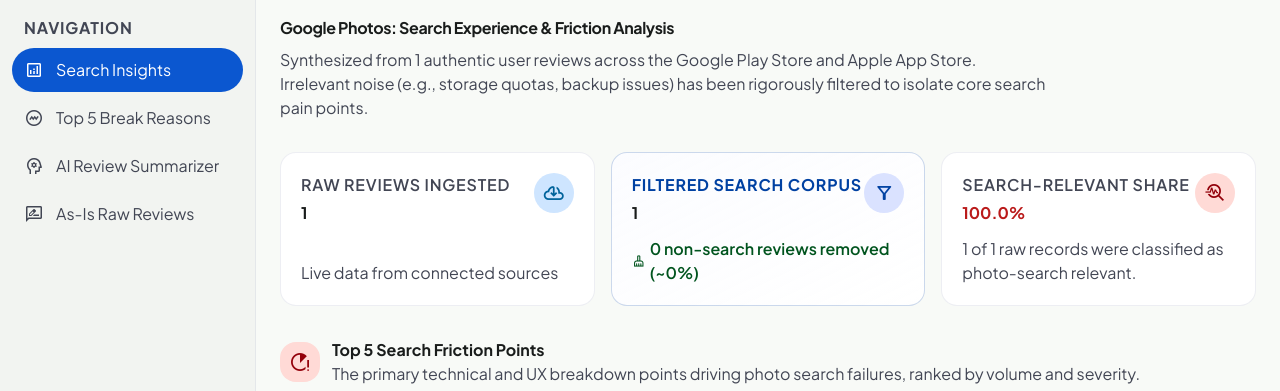
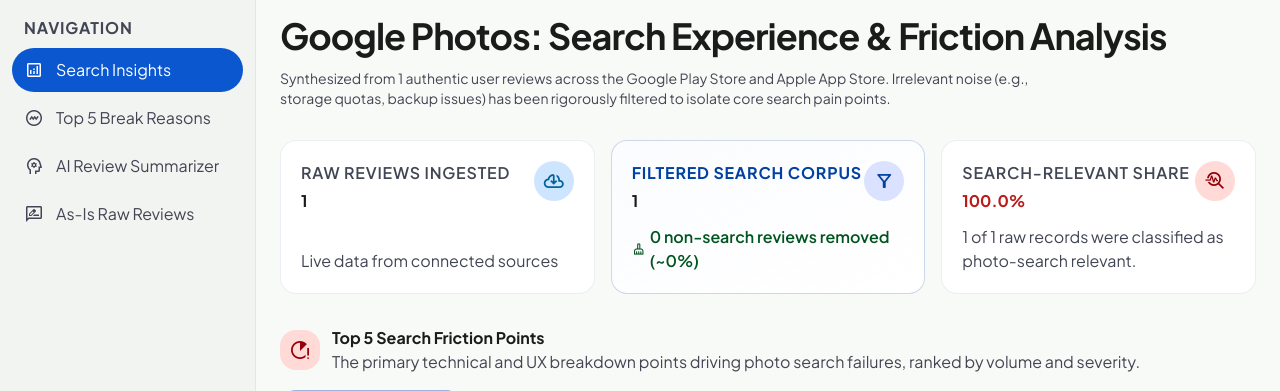
Before and after one commit to shruti7jain/Google_Photo, a FastAPI app: template discovery-engine/dashboard/templates/index.html in a window 1280 px wide. Shown: the part 64-455 px from the top of the page. Run offline with FastAPI, Linux system fonts and the light colour scheme; the template is opened without the code that fills it: most values are stand-ins (such as "Sample title", 1, 10 or a date in 2020); some libraries are stand-ins or nearby versions.

Commit message:
Adjust banner font sizes

```diff
--- a/discovery-engine/dashboard/templates/index.html
+++ b/discovery-engine/dashboard/templates/index.html
@@ -150,9 +150,9 @@
       <!-- Page Banner -->
       <section id="overview" class="flex flex-col gap-2">
         <div class="flex items-center gap-2">
-          <h1 class="font-headline-lg text-headline-lg text-on-surface font-bold tracking-tight">Google Photos: Search Experience & Friction Analysis</h1>
+          <h1 class="font-headline-lg text-3xl sm:text-4xl text-on-surface font-bold tracking-tight">Google Photos: Search Experience & Friction Analysis</h1>
         </div>
-        <p class="font-body-md text-body-md text-on-surface-variant max-w-3xl">
+        <p class="font-body-sm text-sm text-on-surface-variant max-w-3xl mt-1">
           Synthesized from {{ total_filtered }} authentic user reviews across the Google Play Store and Apple App Store. Irrelevant noise (e.g., storage quotas, backup issues) has been rigorously filtered to isolate core search pain points.
         </p>
 
```
